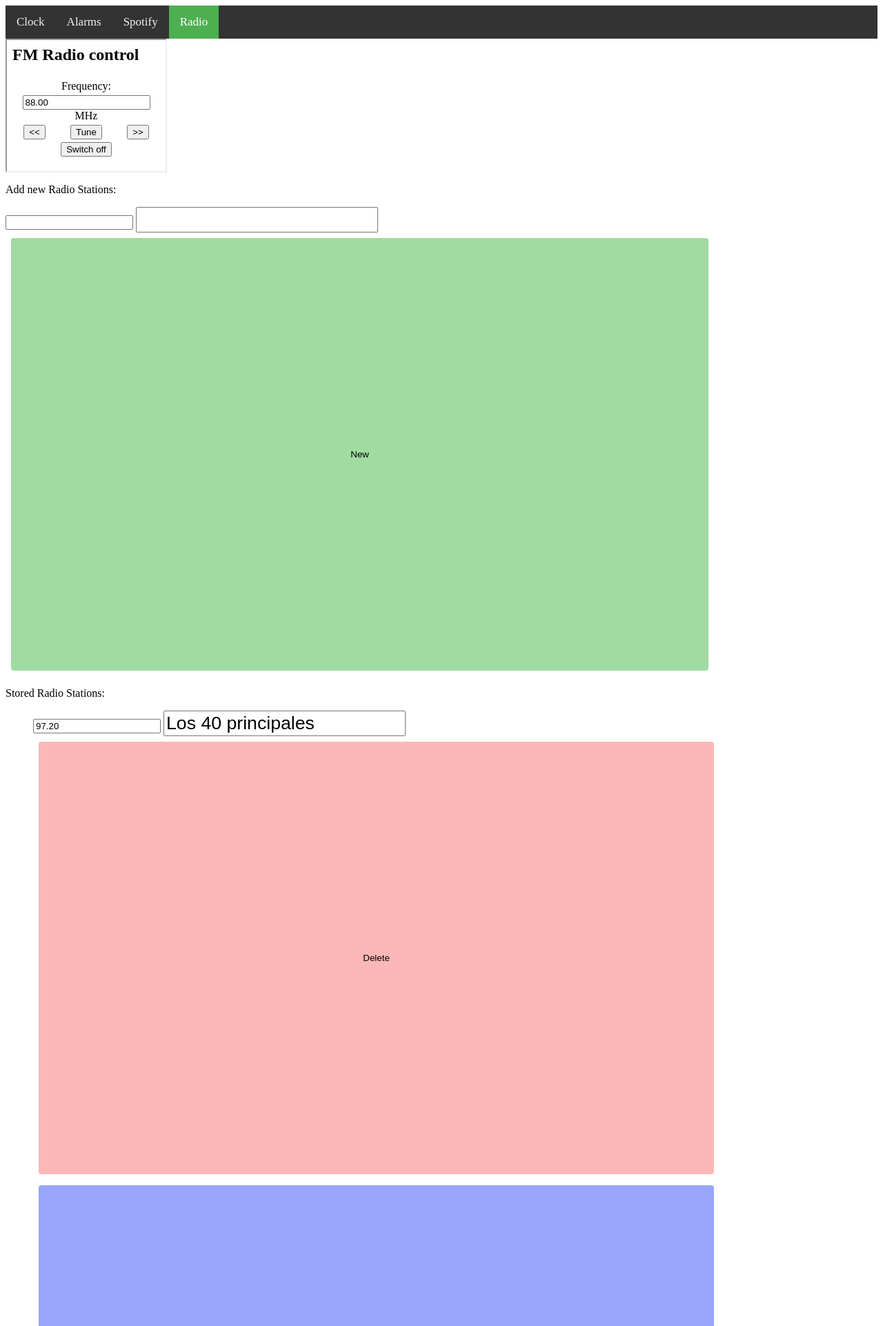
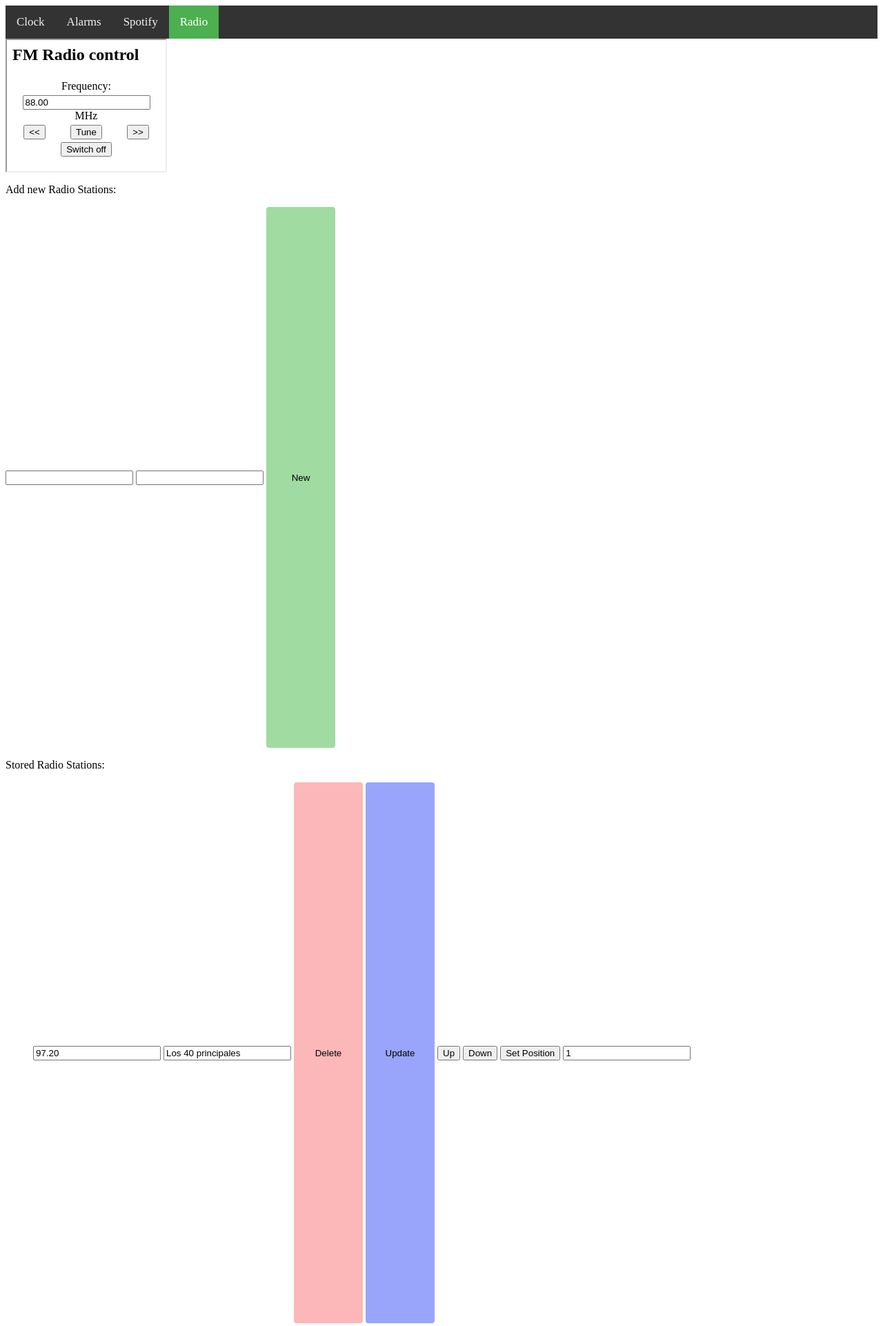
Before and after one commit to iz2k/flip-clock, a Flask app: page /radio in a window 1280 px wide. Shown: the top 1922 px of the page at 69% size. Run offline with Flask 2, Linux system fonts and the light colour scheme; some libraries are stand-ins or nearby versions.

Commit message:
Spotify frontend improved with CSS

```diff
--- a/rpi_sw/flip-clock/frontend/alarm_models.py
+++ b/rpi_sw/flip-clock/frontend/alarm_models.py
@@ -175,9 +175,9 @@ class Alarm:
 
 
 class AlarmForm(Form):
-	name = StringField(label='Name', render_kw={"placeholder": "Alarm Name", "font-size":"20px", "size":"23"})
-	hour = IntegerField(label='Hour', render_kw={"placeholder": "HH", "size":"1"})
-	minute = IntegerField(label='Minute', render_kw={"placeholder": "MM", "size":"1"})
+	name = StringField(label='Name', render_kw={"placeholder": "Alarm Name", "style":"font-size:30px", "size":"23"})
+	hour = IntegerField(label='Hour', render_kw={"placeholder": "HH","style":"font-size:30px", "size":"1"})
+	minute = IntegerField(label='Minute', render_kw={"placeholder": "MM","style":"font-size:30px", "size":"1"})
 	alarm_period_enable = BooleanField(label='Enable periodic alarm')
 	alarm_period_monday = BooleanField(label='Monday')
 	alarm_period_tuesday = BooleanField(label='Tuesday')
--- a/rpi_sw/flip-clock/frontend/css/styles.css
+++ b/rpi_sw/flip-clock/frontend/css/styles.css
@@ -85,50 +85,38 @@ input:checked + .slider:before {
   border-radius: 50%;
 }
 
-#name, #hour, #minute {
-	font-size: 20pt;
-}
-
-table.alarmformtablenew {
+table.formtablenew {
 	background-color: #fffddb;
-	width: 50%;
 	border: 1px solid black;
 }
-table.alarmformtable {
+table.formtable {
 	background-color: #d3f5d4;
-	width: 50%;
 	border: 1px solid black;
 }
 
 input[type=submit][value=New] {
-  width: 80%;
-  height: 80%;
+  width: 100;
+  height: 100%;
   background-color: #a0dba2;
   color: black;
-  padding: 20px 20px;
-  margin: 8px;
   border: none;
   border-radius: 4px;
   cursor: pointer;
 }
 input[type=submit][value=Update] {
-  width: 80%;
-  height: 80%;
+  width: 100;
+  height: 100%;
   background-color: #98a5fa;
   color: black;
-  padding: 20px 20px;
-  margin: 8px;
   border: none;
   border-radius: 4px;
   cursor: pointer;
 }
 input[type=submit][value=Delete] {
-  width: 80%;
-  height: 80%;
+  width: 100;
+  height: 100%;
   background-color: #fcb8b8;
   color: black;
-  padding: 20px 20px;
-  margin: 8px;
   border: none;
   border-radius: 4px;
   cursor: pointer;
--- a/rpi_sw/flip-clock/frontend/spotify_models.py
+++ b/rpi_sw/flip-clock/frontend/spotify_models.py
@@ -30,9 +30,9 @@ class Spotitem:
 
 class SpotitemForm(Form):
 	idx = HiddenField()
-	name = StringField('Name')
-	URI = StringField('URI')
-	shuffle = BooleanField('shuffle')
+	name = StringField('Name', render_kw={"placeholder": "Spotify item Name", "style":"font-size:20px", "size":"17"})
+	URI = StringField('URI', render_kw={"placeholder": "URI", "size":"40"})
+	shuffle = BooleanField('shuffle', render_kw={"placeholder": "Alarm Name", "font-size":"20px", "size":"23"})
 	delete = SubmitField(label='Delete')
 	update = SubmitField(label='Update')
 	new = SubmitField(label='New')
--- a/rpi_sw/flip-clock/frontend/templates/alarm.html
+++ b/rpi_sw/flip-clock/frontend/templates/alarm.html
@@ -20,12 +20,12 @@
 {% from "_formhelpers.html" import render_field_raw, render_field %}
 {% from "_alarm.html" import render_alarm %}
 	<h2>Add new Alarm:</h2>
-		{{ render_alarm(aformnew, type='new', class='alarmformtablenew') }}
+		{{ render_alarm(aformnew, type='new', class='formtablenew') }}
 	<h2>Stored Alarms:</h2>
 <ul style="list-style-type:none;">
 {%for i in range(0, nalarms)%}
 	<li>
-		{{ render_alarm(aforms[i], type='stored', class='alarmformtable') }}
+		{{ render_alarm(aforms[i], type='stored', class='formtable') }}
 	</li>
 {%endfor%}
 </ul>
```
Also changed, not shown: rpi_sw/flip-clock/frontend/templates/spotify.html (+5 -45 lines).
